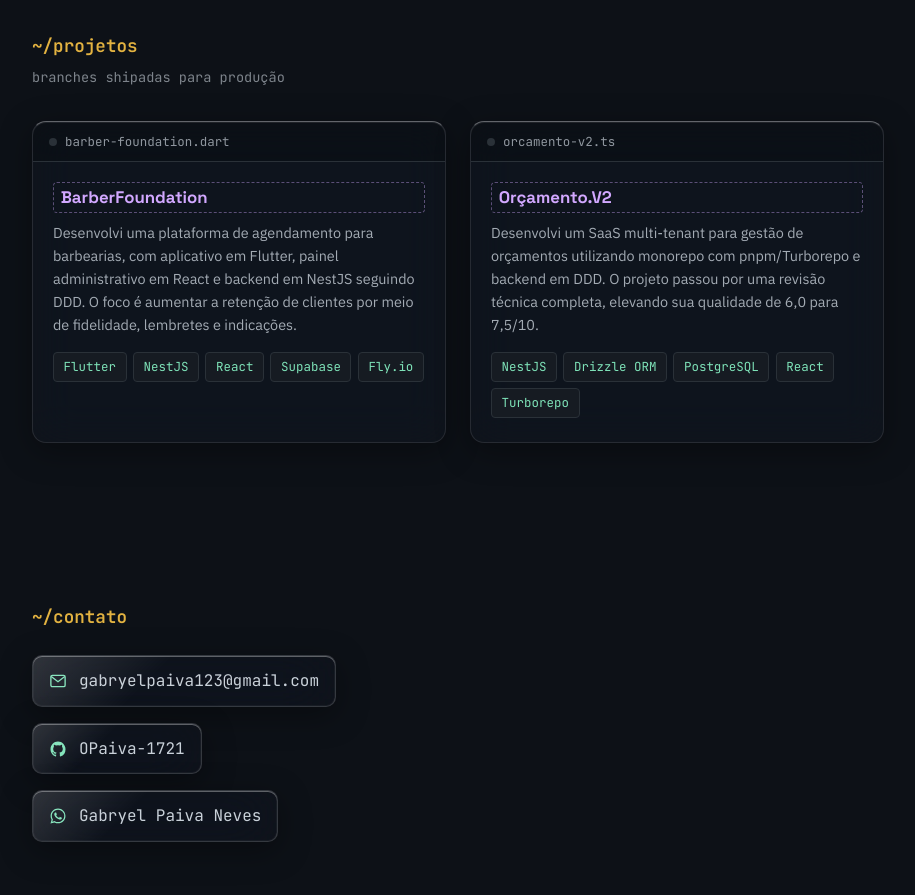
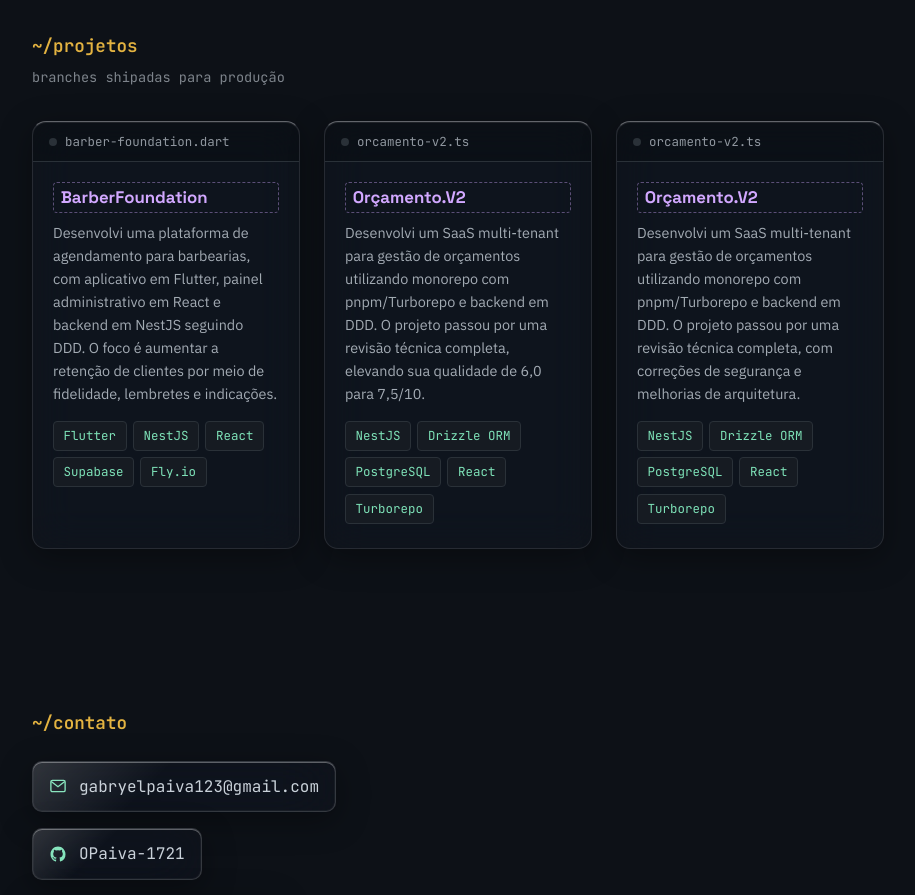
Before and after one commit to OPaiva-1721/portifolio, a React (Vite) app: page / in a window 1280 px wide. Shown: the part 2640-3535 px from the top of the page, without its empty margins (182-1097 px from the left). Built offline with nearby package versions, Linux system fonts and the light colour scheme.

Commit message:
Adiciona projeto Orçamento.V2 com descrição e tecnologias utilizadas

```diff
--- a/src/data/content.js
+++ b/src/data/content.js
@@ -122,6 +122,15 @@ export const projects = [
     stack: ['NestJS', 'Drizzle ORM', 'PostgreSQL', 'React', 'Turborepo'],
     href: 'https://github.com/OPaiva-1721/Orcamento.V2',
   },
+  {
+    id: 'orcamento-v2',
+    filename: 'orcamento-v2.ts',
+    name: 'Orçamento.V2',
+    description:
+      'Desenvolvi um SaaS multi-tenant para gestão de orçamentos utilizando monorepo com pnpm/Turborepo e backend em DDD. O projeto passou por uma revisão técnica completa, com correções de segurança e melhorias de arquitetura.',
+    stack: ['NestJS', 'Drizzle ORM', 'PostgreSQL', 'React', 'Turborepo'],
+    href: 'https://github.com/OPaiva-1721/Orcamento.V2',
+  },
 ];
 
 export const contact = {
```
